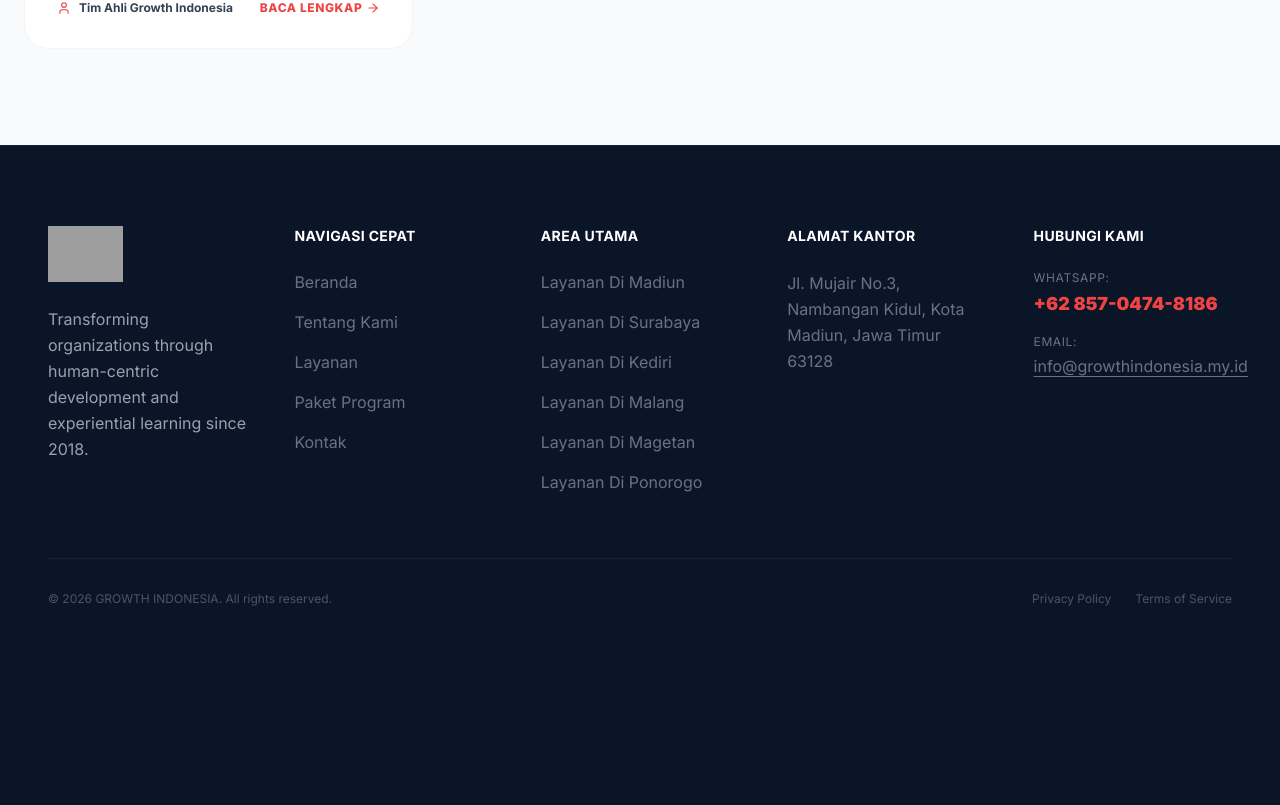
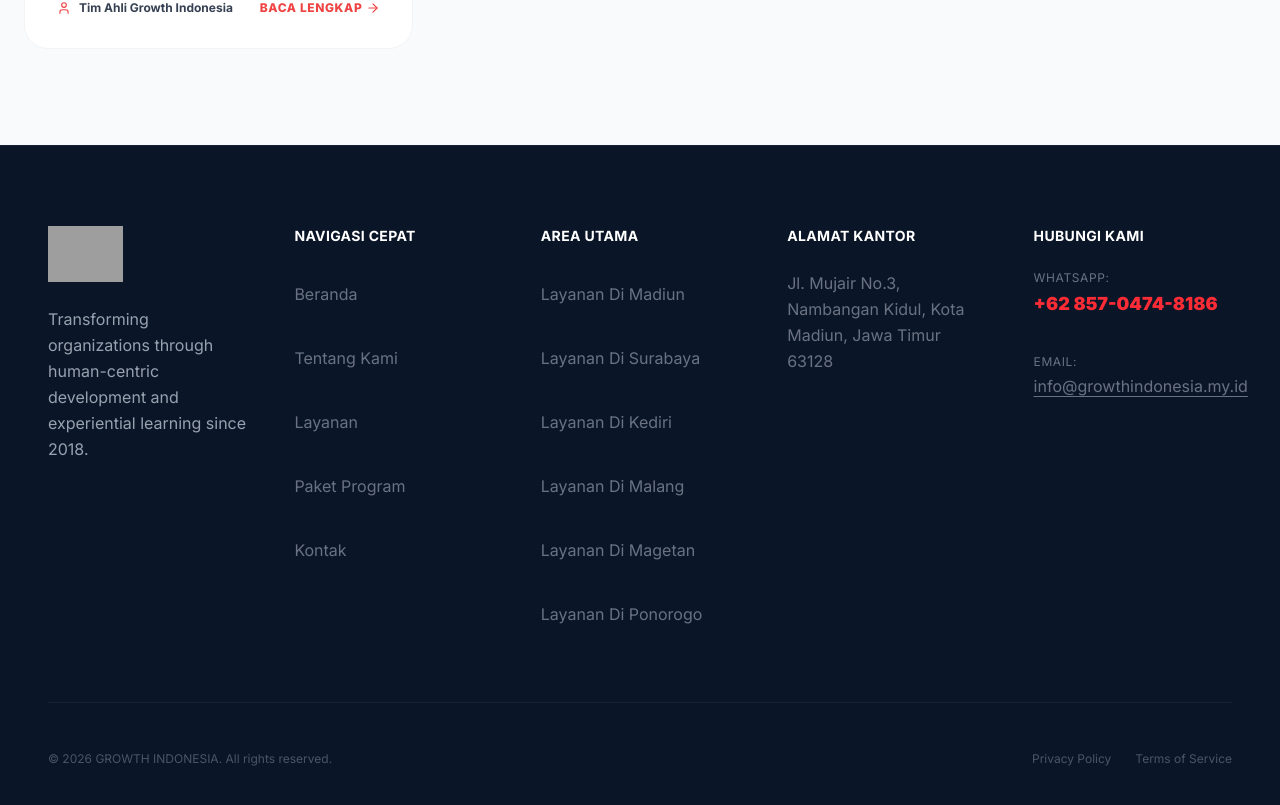
Before and after one commit to nafta121/Growth-Indonesia, a Next.js app: page /artikel in a window 1280 px wide. Shown: the part 1735-2540 px from the top of the page. Before the commit the page ends 2390 px from the top, so only its background shows below. Built offline with nearby package versions, Linux system fonts and the light colour scheme; grey boxes are pictures that could not be loaded.

Commit message:
chore(ui-audit): optimize touch targets and CWV metrics

```diff
--- a/components/footer.tsx
+++ b/components/footer.tsx
@@ -37,7 +37,7 @@ export default function Footer() {
                 <li key={link}>
                   <Link
                     href={link === 'Layanan' ? '/layanan' : `#${link.toLowerCase().replace(' ', '-')}`}
-                    className="text-gray-500 hover:text-[#EF4444] transition-colors"
+                    className="text-gray-500 hover:text-red-500 transition-colors inline-flex min-h-[48px] min-w-[48px] items-center"
                   >
                     {link}
                   </Link>
@@ -54,7 +54,7 @@ export default function Footer() {
                 <li key={city}>
                   <Link
                     href={`/layanan/${city}`}
-                    className="text-gray-500 hover:text-[#EF4444] transition-colors capitalize"
+                    className="text-gray-500 hover:text-red-500 transition-colors capitalize inline-flex min-h-[48px] min-w-[48px] items-center"
                   >
                     Layanan di {city}
                   </Link>
@@ -71,7 +71,7 @@ export default function Footer() {
                 href={COMPANY_INFO.maps_url}
                 target="_blank"
                 rel="noopener noreferrer"
-                className="text-gray-500 hover:text-[#EF4444] transition-colors duration-200 leading-relaxed block"
+                className="text-gray-500 hover:text-red-500 transition-colors duration-200 leading-relaxed block min-h-[48px] min-w-[48px]"
                 aria-label={`Lihat lokasi ${COMPANY_INFO.brand_name} di Google Maps`}
               >
                 {COMPANY_INFO.address}
@@ -89,7 +89,7 @@ export default function Footer() {
                   href={`https://wa.me/${COMPANY_INFO.whatsapp_number}`}
                   target="_blank"
                   rel="noopener noreferrer"
-                  className="text-[#EF4444] font-black text-lg block hover:scale-105 transition-transform origin-left"
+                  className="text-red-500 font-black text-lg block hover:scale-105 transition-transform origin-left min-h-[48px] min-w-[48px]"
                 >
                   {COMPANY_INFO.whatsapp_display}
                 </a>
@@ -98,7 +98,7 @@ export default function Footer() {
                 <p className="text-gray-500 mb-1 text-xs uppercase tracking-wider">Email:</p>
                 <a
                   href={`mailto:${COMPANY_INFO.email}`}
-                  className="text-gray-500 hover:text-[#EF4444] transition-colors duration-200 block underline underline-offset-4"
+                  className="text-gray-500 hover:text-red-500 transition-colors duration-200 block underline underline-offset-4 min-h-[48px] min-w-[48px]"
                   aria-label={`Kirim email ke ${COMPANY_INFO.brand_name}`}
                 >
                   {COMPANY_INFO.email}
@@ -113,8 +113,8 @@ export default function Footer() {
             &copy; {currentYear} {COMPANY_INFO.brand_name}. All rights reserved.
           </p>
           <div className="flex gap-6">
-            <Link href="#" className="text-gray-600 hover:text-white text-xs transition-colors">Privacy Policy</Link>
-            <Link href="#" className="text-gray-600 hover:text-white text-xs transition-colors">Terms of Service</Link>
+            <Link href="#" className="text-gray-600 hover:text-white text-xs transition-colors inline-flex min-h-[48px] min-w-[48px] items-center">Privacy Policy</Link>
+            <Link href="#" className="text-gray-600 hover:text-white text-xs transition-colors inline-flex min-h-[48px] min-w-[48px] items-center">Terms of Service</Link>
           </div>
         </div>
       </div>
--- a/components/navbar.tsx
+++ b/components/navbar.tsx
@@ -42,7 +42,7 @@ export default function Navbar() {
                 <li key={link.name}>
                   <Link
                     href={link.href}
-                    className="group relative py-1 text-sm font-bold tracking-tight text-gray-800 transition-all duration-300 hover:text-brand focus-visible:outline-none focus-visible:ring-2 focus-visible:ring-brand/20 rounded-sm px-2"
+                    className="group relative inline-flex min-h-[48px] min-w-[48px] items-center py-1 text-sm font-bold tracking-tight text-gray-800 transition-all duration-300 hover:text-brand focus-visible:outline-none focus-visible:ring-2 focus-visible:ring-brand/20 rounded-sm px-2"
                   >
                     {link.name}
                     <span className="absolute -bottom-1 left-2 h-0.5 w-0 bg-brand transition-all duration-300 ease-out group-hover:w-[calc(100%-1rem)]" />
```
